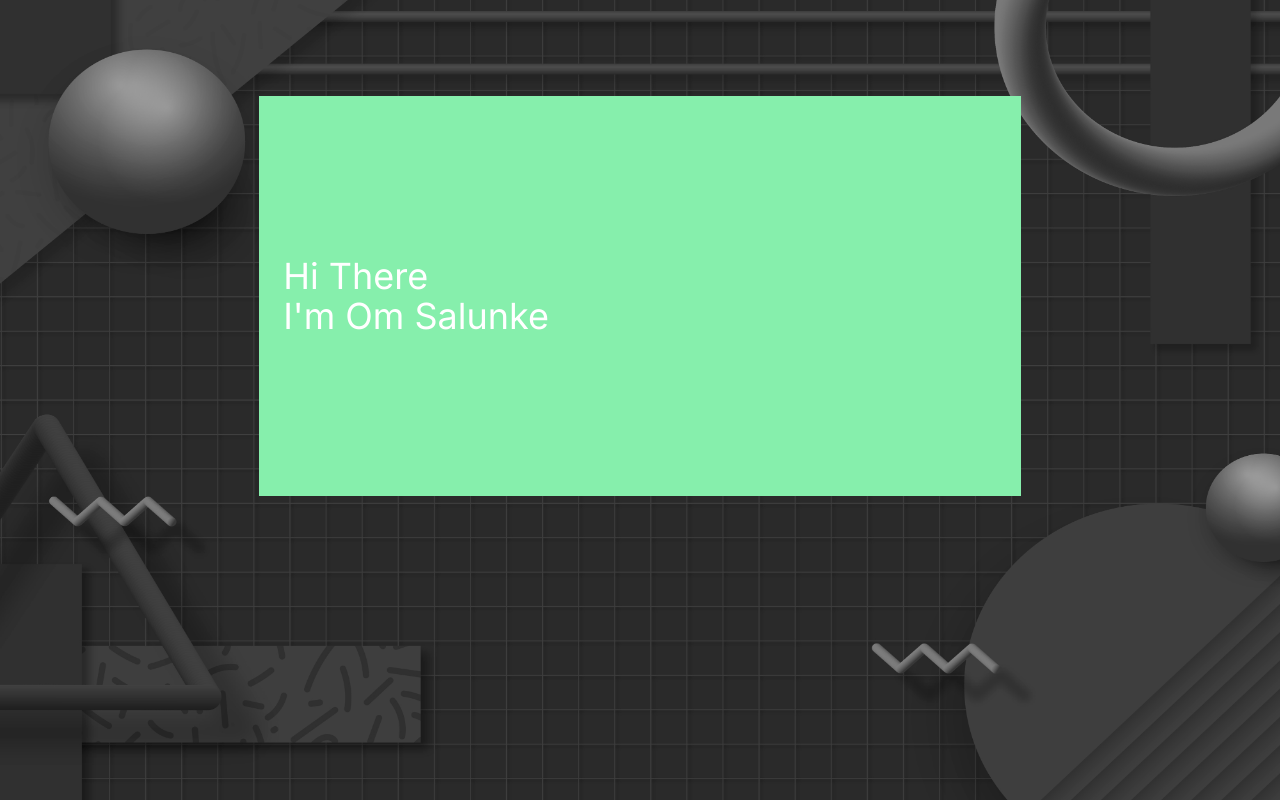
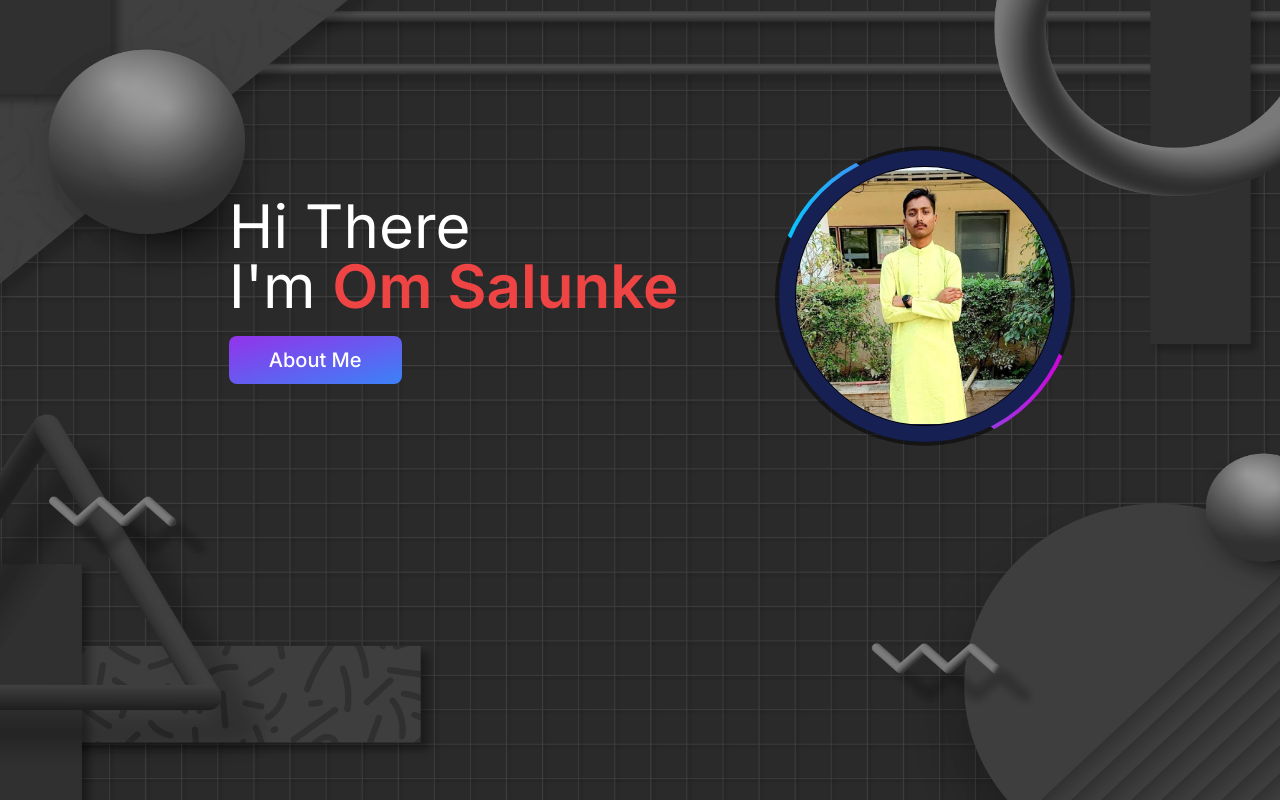
Before and after one commit to om0852/portfolio3.0, a Next.js app: page / in a window 1280 px wide. Built offline with nearby package versions, Linux system fonts and the light colour scheme.

Commit message:
adding profile picture

```diff
--- a/src/app/components/Intro.tsx
+++ b/src/app/components/Intro.tsx
@@ -1,4 +1,5 @@
 import React from "react";
+import Profile_Picture from "./ProfilePicture";
 
 const Intro = () => {
   return (
@@ -7,11 +8,22 @@ const Intro = () => {
         src="./images/bg2.jpg"
         className="w-full h-[100vh] absolute top-0 left-0"
       />
-      <div className="relative bg-green-300 w-[70%] h-[50vh] mx-auto text-white flex items-center">
-        <div className="w-[100%] h-[50%] grid place-items-center  px-6">
-          <h1 className="w-full text-4xl">Hi There <br/> I'm Om Salunke</h1>
+      <div className="relative w-[80%] h-[50vh] mx-auto text-white flex items-center">
+        <div className="w-[100%] h-[50%] grid place-items-start px-6">
+          <h1 className="w-[100%]   text-6xl ">
+            Hi There <br /> I'm{" "}
+            <span className="text-red-500 font-semibold">Om Salunke</span>
+          </h1>
+          <button
+            type="button"
+            className="text-xl text-white bg-gradient-to-br from-purple-600 to-blue-500 hover:bg-gradient-to-bl focus:ring-4 focus:outline-none focus:ring-blue-300 dark:focus:ring-blue-800 font-medium rounded-lg text-sm px-10 py-2.5 text-center me-2 my-4 mb-2"
+          >
+            About Me
+          </button>
         </div>
-        <div className="w-full"></div>
+        <div className="w-fit ">
+          <Profile_Picture />
+        </div>
       </div>
     </div>
   );
--- /dev/null
+++ b/src/app/components/ProfilePicture.tsx
@@ -0,0 +1,8 @@
+export default function Profile_Picture() {
+    return (
+        <div className="box">
+            <div className="img-content"><div className="user-img"><img src="./images/omsalunke.jpeg"/></div></div>
+        </div>
+
+    );
+}
--- a/src/app/globals.css
+++ b/src/app/globals.css
@@ -2,32 +2,69 @@
 @tailwind components;
 @tailwind utilities;
 
-:root {
-  --foreground-rgb: 0, 0, 0;
-  --background-start-rgb: 214, 219, 220;
-  --background-end-rgb: 255, 255, 255;
+body{
+  transition: 0.5s;
+}
+html {
+  scroll-behavior: smooth;
 }
 
-@media (prefers-color-scheme: dark) {
-  :root {
-    --foreground-rgb: 255, 255, 255;
-    --background-start-rgb: 0, 0, 0;
-    --background-end-rgb: 0, 0, 0;
+.box{
+  position: relative;
+  width: 300px;
+  height: 300px;
+  background-color: rgba(0,0, 0, 0.5);
+border-radius: 50%;
+overflow: hidden;
+
+}
+.box::before{
+  content: "";
+  position: absolute;
+  inset: -5px 100px;
+background: linear-gradient(315deg,#00ccff,#d400d4);
+  transition: 0.5s;
+  animation: spinner 4s linear infinite;
+}
+.box:hover::before{
+  inset: -20px 0px;
+
+}
+.box::after{
+  content: "";
+  position: absolute;
+  inset: 4px;
+  border-radius: 50%;
+  background-color: #162052;
+  z-index: 1;
+      overflow: hidden;
+
+}
+.img-content{
+  position: absolute;
+  inset: 20px;
+  border: 1px solid black;
+  z-index: 3;
+  overflow: hidden;
+  background-size: cover;
+  border-radius: 50%;
+}
+/* .img-content .user-img{
+  position: absolute;
+  background-image: url("../img/omsalunke.jpeg");
+  left: 0;
+  top:0;
+  width: 100%;
+  height: 100%;
+  object-fit: cover;
+  pointer-events: none;
+  transition: 0.5s;
+} */
+@keyframes spinner {
+  0%{
+      transform: rotate(0deg);
+  }
+  100%{
+      transform: rotate(360deg);
   }
 }
-
-body {
-  color: rgb(var(--foreground-rgb));
-  background: linear-gradient(
-      to bottom,
-      transparent,
-      rgb(var(--background-end-rgb))
-    )
-    rgb(var(--background-start-rgb));
-}
-
-@layer utilities {
-  .text-balance {
-    text-wrap: balance;
-  }
-}
```
Also changed, not shown: public/images/omsalunke.jpeg (added), src/app/utils/social_media.js (added).
